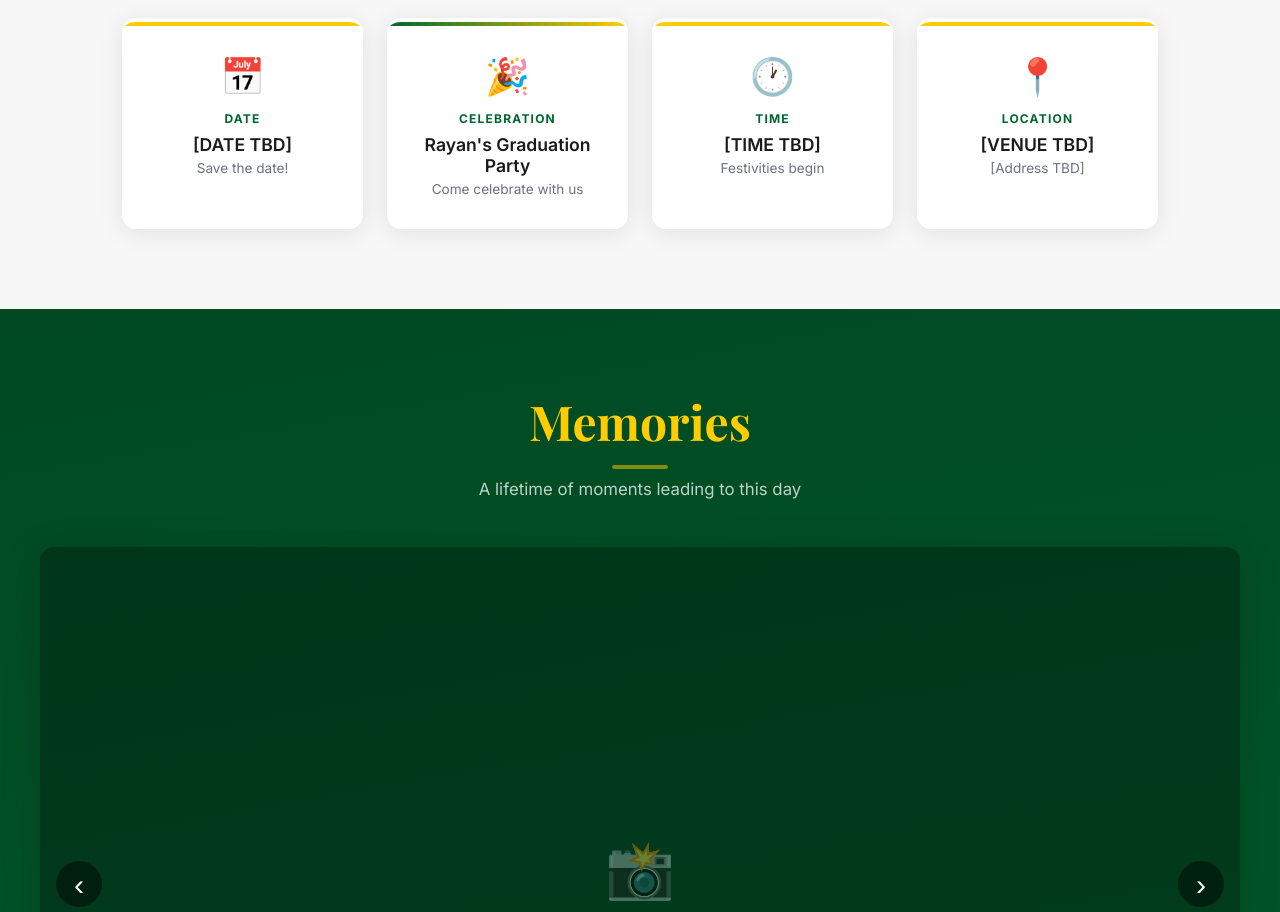
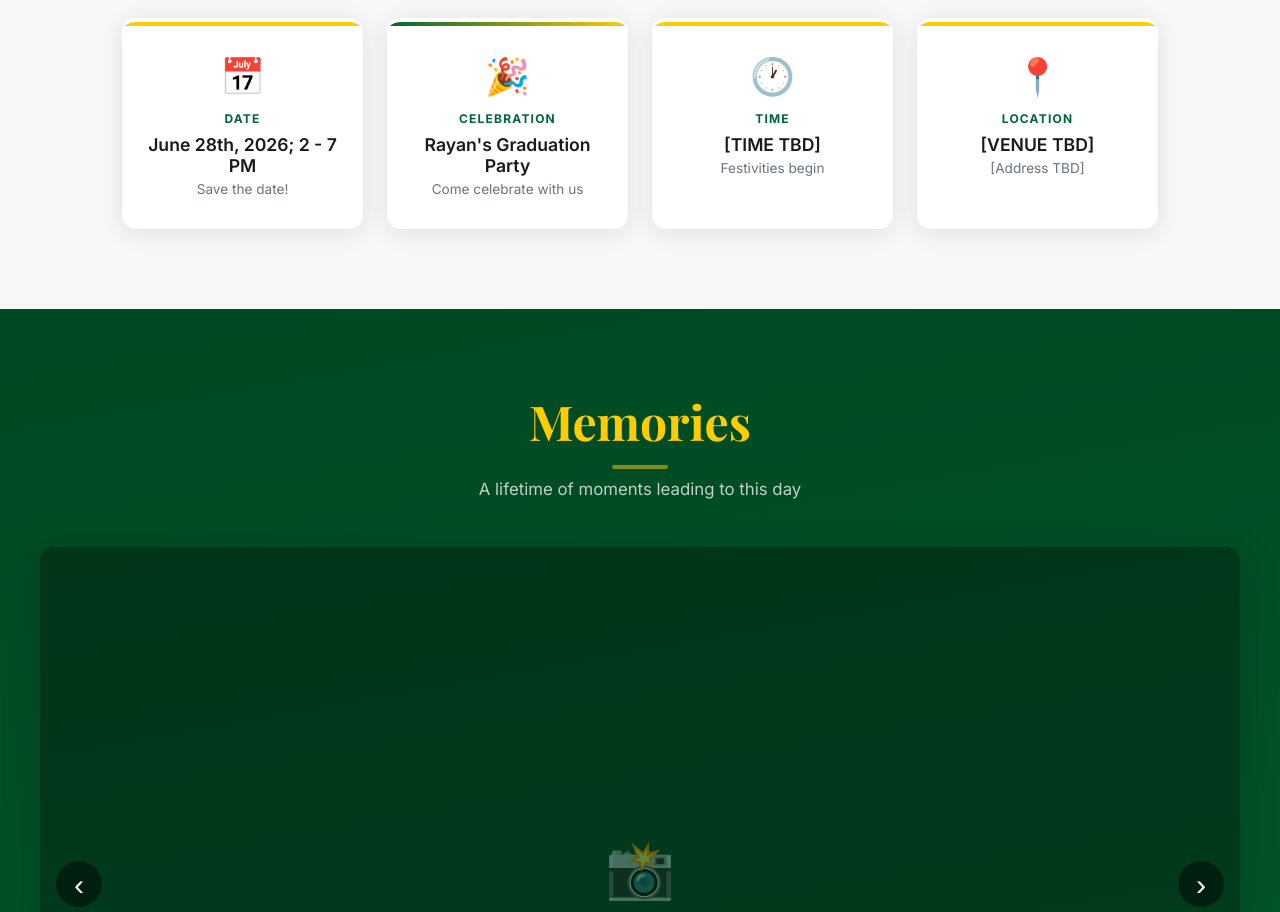
Before and after one commit to walimi/rayan-graduation, a plain HTML site: page index.html in a window 1280 px wide. Shown: the part 1020-1932 px from the top of the page. Drawn offline with nearby package versions, Linux system fonts and the light colour scheme; no server answers; a web font is replaced by a local one.

Commit message:
Update event date details

```diff
--- a/index.html
+++ b/index.html
@@ -53,7 +53,7 @@
         <div class="card">
           <div class="card-icon">📅</div>
           <h3>Date</h3>
-          <p class="card-main">[DATE TBD]</p>
+          <p class="card-main">June 28th, 2026; 2 - 7 PM</p>
           <p class="card-sub">Save the date!</p>
         </div>
         <div class="card card-featured">
```
